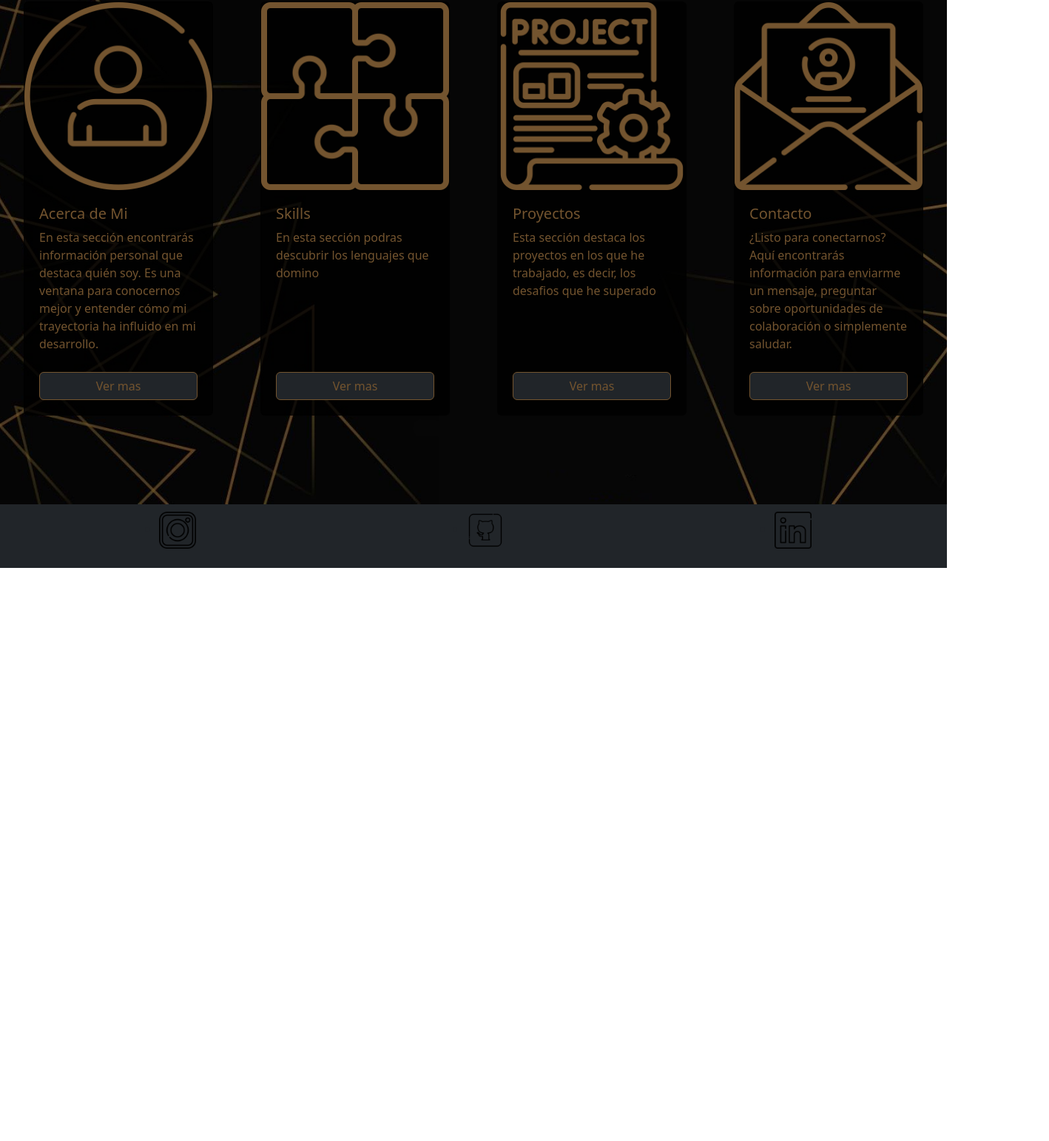
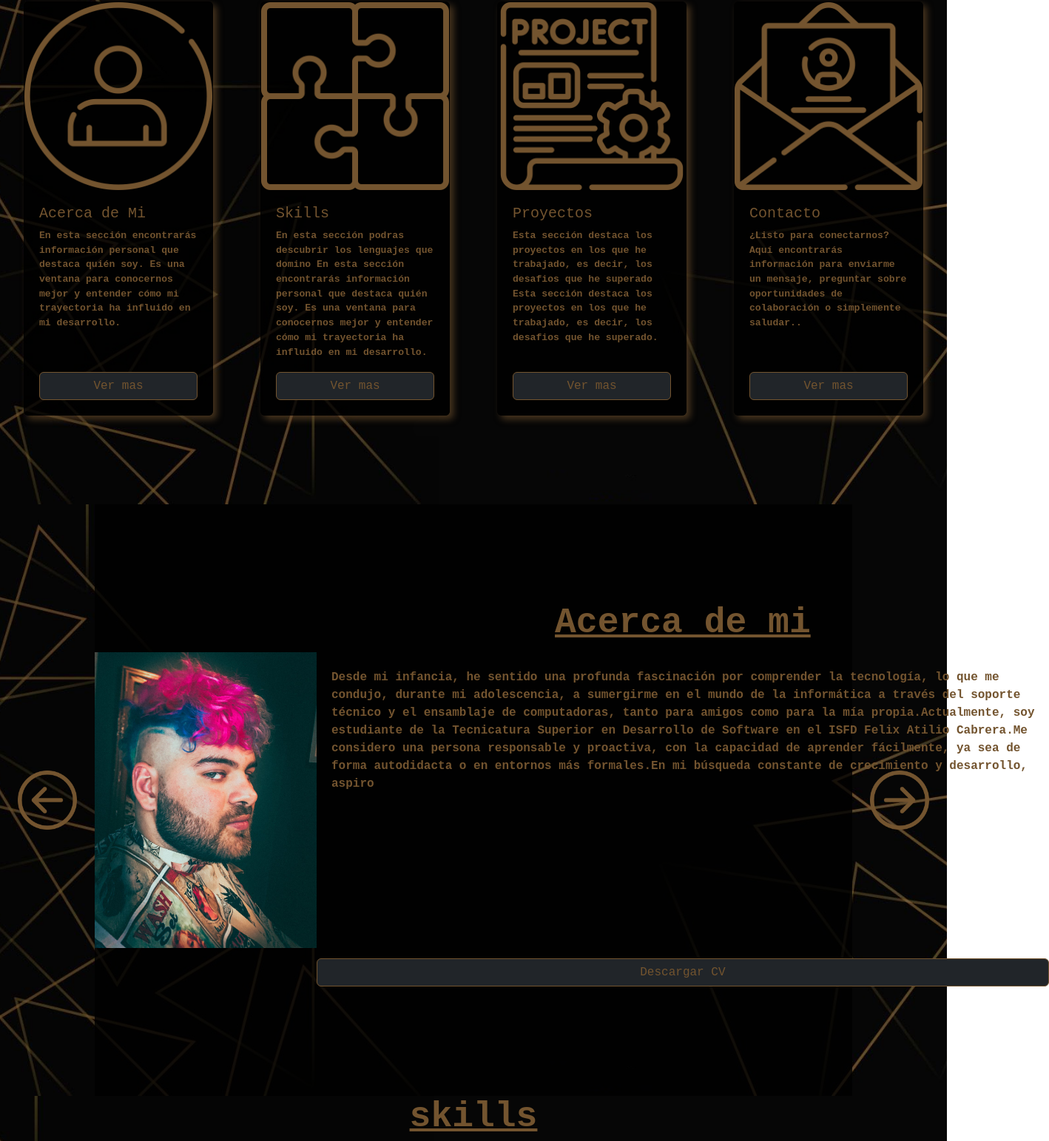
Before and after one commit to santissx/proyecto_final, a plain HTML site: page index.html in a window 1280 px wide. Shown: the part 181-1724 px from the top of the page at 74% size, 1418 px wide, since content can reach past the window. Before the commit the page ends 949 px from the top, so only its background shows below. Drawn offline with nearby package versions, Linux system fonts and the light colour scheme.

Commit message:
3ra modificación

```diff
--- a/index.css
+++ b/index.css
@@ -6,6 +6,10 @@ body, html {
   font-size: 18px;
   padding: 10px 0;
 }
+.nav-item:hover{
+  background-color: black;
+  scale: 1.1;
+}
 .navbar-nav, .navbar2 {
   width: 100%;
   display: flex;
@@ -13,11 +17,21 @@ body, html {
   text-align: center;
   align-items: center;
 }
+.botoncolor:hover{
+  font-weight: bold !important;
+  background-color: gold !important;
+  color: black !important;
+
+}
+
 .navbar-nav button{
   background: none;
   border: none;
   color: #73542f;
   cursor: pointer;
+}
+.navbar-nav button:hover{
+  color: gold !important;
 }
 .navbar2 button {
   border: none;
@@ -46,17 +60,26 @@ body, html {
   background-color: rgba(0, 0, 0, 0.8);
   color: #73542f;
   margin: 20px;
+  box-shadow: 5px 5px 10px rgba(115, 84, 47, 0.6);
+
+}
+.card:hover {
+  scale: 1.05;
 }
 .card img {
   width: 100%;
   height: auto; /* Ajusta la altura de la imagen automáticamente para evitar distorsiones */
   border-radius: 8px 8px 0 0;
 }
+
 .card-body {
   flex-grow: 1; /* Para que el contenido ocupe el espacio restante */
   display: flex;
   flex-direction: column;
   padding: 20px;
+}
+.carta-description {
+  color: #73542f;
 }
 .btn {
   margin-top: auto; /* Coloca el botón al final del contenedor */
@@ -75,8 +98,16 @@ body, html {
   display: flex;
   align-items: center;
   justify-content: space-around;
-  font-family: system-ui, -apple-system, BlinkMacSystemFont, "Segoe UI", Roboto, Oxygen, Ubuntu, Cantarell, "Open Sans", "Helvetica Neue", sans-serif;
+  font-family: monospace;
 }
+.texto-carta {
+    display: block;
+    font-family: monospace;
+      color: #73542f;
+      font-size: 82%;
+      font-weight: bold;
+
+  }
 header {
   width: 100%;
   z-index: 1000;
@@ -148,25 +179,28 @@ footer {
 
 h1 {
   font-size: 48px;
-  font-family: system-ui, -apple-system, BlinkMacSystemFont, "Segoe UI", Roboto, Oxygen, Ubuntu, Cantarell, "Open Sans", "Helvetica Neue", sans-serif;
+  font-family: monospace;
   font-weight: bold;
   text-decoration: underline;
   color: #73542f;
   text-align: center;
 }
 .texto {
-  margin-left: 20px;
-  color: #73542f;
-  font-size: 100%;
-  font-weight: bold;
-  font-family: system-ui, -apple-system, BlinkMacSystemFont, "Segoe UI",
-    Roboto, Oxygen, Ubuntu, Cantarell, "Open Sans", "Helvetica Neue",
-    sans-serif;
+  display: block;
+  align-items: center;
+  font-family: monospace;
+    margin-left: 20px;
+    color: #73542f;
+    font-size: 100%;
+    font-weight: bold;
+    width: 101ch;
+    height: 25rem;
+
 }
 
 h2 {
     font-size: 38px;
-    font-family: system-ui, -apple-system, BlinkMacSystemFont, "Segoe UI", Roboto, Oxygen, Ubuntu, Cantarell, "Open Sans", "Helvetica Neue", sans-serif;
+    font-family: monospace;
   font-weight: bold;
   text-decoration: underline;
   color: #73542f;
@@ -218,9 +252,6 @@ h2 {
   margin-bottom: 10px; /* Ajuste el espacio entre el título y la descripción */
 }
 
-.carta-description {
-  color: #73542f;
-}
 
 .cartas-container {
   display: flex;
@@ -228,8 +259,7 @@ h2 {
   justify-content: space-around;
 }
 .fondo-carta{
-  background-image: url(/imagenes/codigo.jpg);
-  background-position: center;
+  background-image: url(imagenes/codigo.jpg);
   background-size: cover;
   display: flex;
 }
--- a/index.html
+++ b/index.html
@@ -9,6 +9,8 @@
     <link href="https://cdn.jsdelivr.net/npm/bootstrap@5.3.2/dist/css/bootstrap.min.css" rel="stylesheet"
         integrity="sha384-T3c6CoIi6uLrA9TneNEoa7RxnatzjcDSCmG1MXxSR1GAsXEV/Dwwykc2MPK8M2HN" crossorigin="anonymous" />
     <link rel="stylesheet" href="index.css">
+
+
 </head>
 
 <body>
@@ -24,12 +26,11 @@
                     <button class="nav-link btn" id="acerca" onclick="show('acercademi')">
                         Acerca de mi
                     </button>
-                    Acerca de mi
+
                     </button>
                 </li>
                 <li class="nav-item">
-
-                    <button class="nav-link btn" id="habilidades" onclick="show('skills')">
+                    <button class="nav-link btn " id="habilidades" onclick="show('skills')">
                         Skills
                     </button>
                 </li>
@@ -53,50 +54,49 @@
     <div class="inicio mx-auto" id="inicio">
         <div class="cuerpo">
 
-            <div class="card" >
+            <div class="card " >
                 <img src="imagenes/user.png" class="card-img-top" alt="usuario" />
                 <div class="card-body">
                     <h5 class="card-title">Acerca de Mi</h5>
-                    <p class="card-text">
-                        En esta sección encontrarás información personal que destaca quién soy. Es una ventana para conocernos mejor y entender cómo mi trayectoria ha influido en mi desarrollo.
+                    <p class="card-text texto-carta" id="carta1">
                     </p>
-                    <button class="btn btn-primary bg-dark" id="acerca" onclick="show('acercademi')">
+                    <button class="btn btn-primary bg-dark botoncolor" id="acerca" onclick="show('acercademi')">
                         Ver mas
                     </button>
                 </div>
             </div>
-            <div class="card" class="card" >
+            <div class="card "  >
                 <img src="imagenes/puzzle.png" class="card-img-top" alt="skills" />
                 <div class="card-body">
                     <h5 class="card-title">Skills</h5>
-                    <p class="card-text">
+                    <p class="card-text texto-carta" id="carta2">
                         En esta sección podras descubrir los lenguajes que domino
                     </p>
-                    <button class="btn btn-primary bg-dark" id="habilidades" onclick="show('skills')">
+                    <button class="btn btn-primary bg-dark botoncolor" id="habilidades" onclick="show('skills')">
                         Ver mas
                     </button>
                 </div>
             </div>
-            <div class="card" >
+            <div class="card " >
                 <img src="imagenes/project.png" class="card-img-top" alt="proyectos" />
                 <div class="card-body">
                     <h5 class="card-title">Proyectos</h5>
-                    <p class="card-text">
+                    <p class="card-text texto-carta" id="carta3">
                         Esta sección destaca los proyectos en los que he trabajado, es decir, los desafios que he superado
                     </p>
-                    <button class="btn btn-primary bg-dark" id="proy" onclick="show('proyectos')">
+                    <button class="btn btn-primary bg-dark botoncolor" id="proy" onclick="show('proyectos')">
                         Ver mas
                     </button>
                 </div>
             </div>
-            <div class="card" >
+            <div class="card " >
                 <img src="imagenes/phones.png" class="card-img-top" alt="contacto" />
                 <div class="card-body">
                     <h5 class="card-title">Contacto</h5>
-                    <p class="card-text">
-                        ¿Listo para conectarnos? Aquí encontrarás información para enviarme un mensaje, preguntar sobre oportunidades de colaboración o simplemente saludar.
+                    <p class="card-text texto-carta" id="carta4">
+
                     </p>
-                    <button class="btn btn-primary bg-dark" id="contacto" onclick="show('formulario')">
+                    <button class="btn btn-primary bg-dark botoncolor" id="contacto" onclick="show('formulario')">
                         Ver mas
                     </button>
                 </div>
@@ -106,30 +106,15 @@
 
     <div class="acercademi" id="acercademi">
         <div class="cuerpo">
-            <button type="button" class="botonimagen btn btn-dark" id="home" onclick="show('inicio')"></button>
+            <button type="button" class="botonimagen btn btn-dark botoncolor2" id="home" onclick="show('inicio')"></button>
             <div class="caja2">
                 <img src="imagenes/IMG-20230222-WA0046.jpg" height="50%" alt="foto perfil" class="img" />
-                <div class="texto-caja">
+                <div>
                     <h1>Acerca de mi</h1>
-                    <p class="texto">
-                        Desde mi infancia, he sentido una profunda fascinación por
-                        comprender la tecnología, lo que me condujo, durante mi
-                        adolescencia, a sumergirme en el mundo de la informática a través
-                        del soporte técnico y el ensamblaje de computadoras, tanto para
-                        amigos como para la mía propia. Actualmente, soy estudiante de la
-                        Tecnicatura Superior en Desarrollo de Software en el ISFD "Felix
-                        Atilio Cabrera". Me considero una persona responsable y proactiva,
-                        con la capacidad de aprender fácilmente, ya sea de forma
-                        autodidacta o en entornos más formales. En mi búsqueda constante
-                        de crecimiento y desarrollo, aspiro a formar parte de una empresa
-                        que me brinde la oportunidad de desempeñarme en diversas tareas,
-                        desafiándome a adquirir nuevos conocimientos y perfeccionar mis
-                        habilidades. Mi enfoque en las buenas prácticas de desarrollo me
-                        permite colaborar eficazmente tanto en equipos de trabajo como de
-                        manera independiente.
+                    <p class="texto" id="demo">
                         <br>
                         <div class="cv">
-                           <a href="Cv_Santiago_Bernardez.pdf"><button class="btn-descarga btn btn-primary bg-dark" style="width: 100%;">
+                           <a href="imagenes/Cv_Santiago_Bernardez.pdf"><button class="btn-descarga btn btn-primary bg-dark" style="width: 100%;">
                             Descargar CV
                         </button></a>
                     </p>
--- a/indexjs.js
+++ b/indexjs.js
@@ -1,21 +1,112 @@
+const escribirSobreMi = () => {
+  var i = 0;
+  var txt = `
+    Desde mi infancia, he sentido una profunda fascinación por comprender la tecnología, lo que me condujo,
+    durante mi adolescencia, a sumergirme en el mundo de la informática a través
+    del soporte técnico y el ensamblaje de computadoras, tanto para
+    amigos como para la mía propia.Actualmente, soy estudiante de la
+    Tecnicatura Superior en Desarrollo de Software en el ISFD Felix
+    Atilio Cabrera.Me considero una persona responsable y proactiva,
+    con la capacidad de aprender fácilmente, ya sea de forma
+    autodidacta o en entornos más formales.En mi búsqueda constante
+    de crecimiento y desarrollo, aspiro a formar parte de una empresa
+    que me brinde la oportunidad de desempeñarme en diversas tareas,
+    desafiándome a adquirir nuevos conocimientos y perfeccionar mis
+    habilidades.Mi enfoque en las buenas prácticas de desarrollo me
+    permite colaborar eficazmente tanto en equipos de trabajo como de
+    manera independiente.
+    `;
+  var speed = 10; /* The speed/duration of the effect in milliseconds */
+  function typeWriter() {
+    if (i < txt.length) {
+      document.getElementById("demo").innerHTML += txt.charAt(i);
+      i++;
+      setTimeout(typeWriter, speed );
+    }
+  }
+  typeWriter();
+};
 
-window.onload = function(){
+const card1 = () => {
+  var i = 0;
+  var txt = `
+  En esta sección encontrarás información personal que destaca quién soy. Es una ventana para conocernos mejor y entender cómo mi trayectoria ha influido en mi desarrollo.`;
+  var speed = 10; /* The speed/duration of the effect in milliseconds */
+  function typeWriterCard1() {
+    if (i < txt.length) {
+      document.getElementById("carta1").innerHTML += txt.charAt(i);
+      i++;
+      setTimeout(typeWriterCard1, speed);
+    }
+  }
+  typeWriterCard1();
+};
+
+const card2 = () => {
+  var i = 0;
+  var txt = `
+  En esta sección encontrarás información personal que destaca quién soy. Es una ventana para conocernos mejor y entender cómo mi trayectoria ha influido en mi desarrollo.`;
+  var speed = 10; /* The speed/duration of the effect in milliseconds */
+  function typeWriterCard2() {
+    if (i < txt.length) {
+      document.getElementById("carta2").innerHTML += txt.charAt(i);
+      i++;
+      setTimeout(typeWriterCard2, speed);
+    }
+  }
+  typeWriterCard2();
+};
+
+const card3 = () => {
+  var i = 0;
+  var txt = `
+  Esta sección destaca los proyectos en los que he trabajado, es decir, los desafios que he superado.
+`;
+  var speed = 10; /* The speed/duration of the effect in milliseconds */
+  function typeWriterCard3() {
+    if (i < txt.length) {
+      document.getElementById("carta3").innerHTML += txt.charAt(i);
+      i++;
+      setTimeout(typeWriterCard3, speed);
+    }
+  }
+  typeWriterCard3();
+};
+
+const card4 = () => {
+  var i = 0;
+  var txt = `
+  ¿Listo para conectarnos? Aquí encontrarás información para enviarme un mensaje, preguntar sobre oportunidades de colaboración o simplemente saludar..`;
+  var speed = 10; /* The speed/duration of the effect in milliseconds */
+  function typeWriterCard4() {
+    if (i < txt.length) {
+      document.getElementById("carta4").innerHTML += txt.charAt(i);
+      i++;
+      setTimeout(typeWriterCard4, speed);
+    }
+  }
+  typeWriterCard4();
+};
+
+window.onload = function () {
+  escribirSobreMi();
+  card1();
+  card2();
+  card3();
+  card4();
+
   var v = document.getElementById("inicio");
   var w = document.getElementById("acercademi");
   var x = document.getElementById("skills");
   var y = document.getElementById("proyectos");
   var z = document.getElementById("formulario");
-    v.style.display = "block";
-    w.style.display = "none";
-    x.style.display = "none";
-    y.style.display = "none";
-    z.style.display = "none";
+
   document.getElementById("home").className = "active";
   document.getElementById("acerca").className = "desactive";
   document.getElementById("skill").className = "desactive";
   document.getElementById("proy").className = "desactive";
   document.getElementById("contacto").className = "desactive";
-}
+};
 function show(param_div_id) {
   var v = document.getElementById("inicio");
   var w = document.getElementById("acercademi");
@@ -24,10 +115,10 @@ function show(param_div_id) {
   var z = document.getElementById("formulario");
   if (param_div_id === "inicio") {
     v.style.display = "block";
-        w.style.display = "none";
-        x.style.display = "none";
-        y.style.display = "none";
-        z.style.display = "none";
+    w.style.display = "block";
+    x.style.display = "block";
+    y.style.display = "block";
+    z.style.display = "block";
     document.getElementById("home").className = "active";
     document.getElementById("acerca").className = "desactive";
     document.getElementById("habilidades").className = "desactive";
@@ -44,6 +135,7 @@ function show(param_div_id) {
     document.getElementById("habilidades").className = "desactive";
     document.getElementById("proy").className = "desactive";
     document.getElementById("contacto").className = "desactive";
+    escribirSobreMi();
   } else if (param_div_id === "skills") {
     v.style.display = "none";
     w.style.display = "none";
@@ -55,8 +147,7 @@ function show(param_div_id) {
     document.getElementById("habilidades").className = "active";
     document.getElementById("proy").className = "desactive";
     document.getElementById("contacto").className = "desactive";
-    }
-    else if (param_div_id === "formulario") {
+  } else if (param_div_id === "formulario") {
     v.style.display = "none";
     w.style.display = "none";
     x.style.display = "none";
@@ -68,8 +159,7 @@ function show(param_div_id) {
     document.getElementById("habilidades").className = "desactive";
     document.getElementById("proy").className = "desactive";
     document.getElementById("contacto").className = "active";
-    }
-    else if (param_div_id === "proyectos") {
+  } else if (param_div_id === "proyectos") {
     v.style.display = "none";
     w.style.display = "none";
     x.style.display = "none";
@@ -82,12 +172,12 @@ function show(param_div_id) {
     document.getElementById("proy").className = "active";
     document.getElementById("contacto").className = "desactive";
   }
-};
-document.addEventListener("DOMContentLoaded", function() {
+}
+document.addEventListener("DOMContentLoaded", function () {
   var header = document.querySelector("header");
   var footer = document.querySelector("footer");
 
-    window.addEventListener("resize", function() {
+  window.addEventListener("resize", function () {
     if (window.innerWidth < 768) {
       header.style.display = "none";
       footer.style.display = "none";
@@ -97,7 +187,7 @@ document.addEventListener("DOMContentLoaded", function() {
     }
   });
 
-    window.addEventListener("scroll", function() {
+  window.addEventListener("scroll", function () {
     if (window.innerWidth < 768) {
       header.style.display = "none";
       footer.style.display = "none";
```
Also changed, not shown: imagenes/20231018_144341_0000.jpg (deleted), 1 other file. Lines whose indentation alone changed are shown as unchanged.
